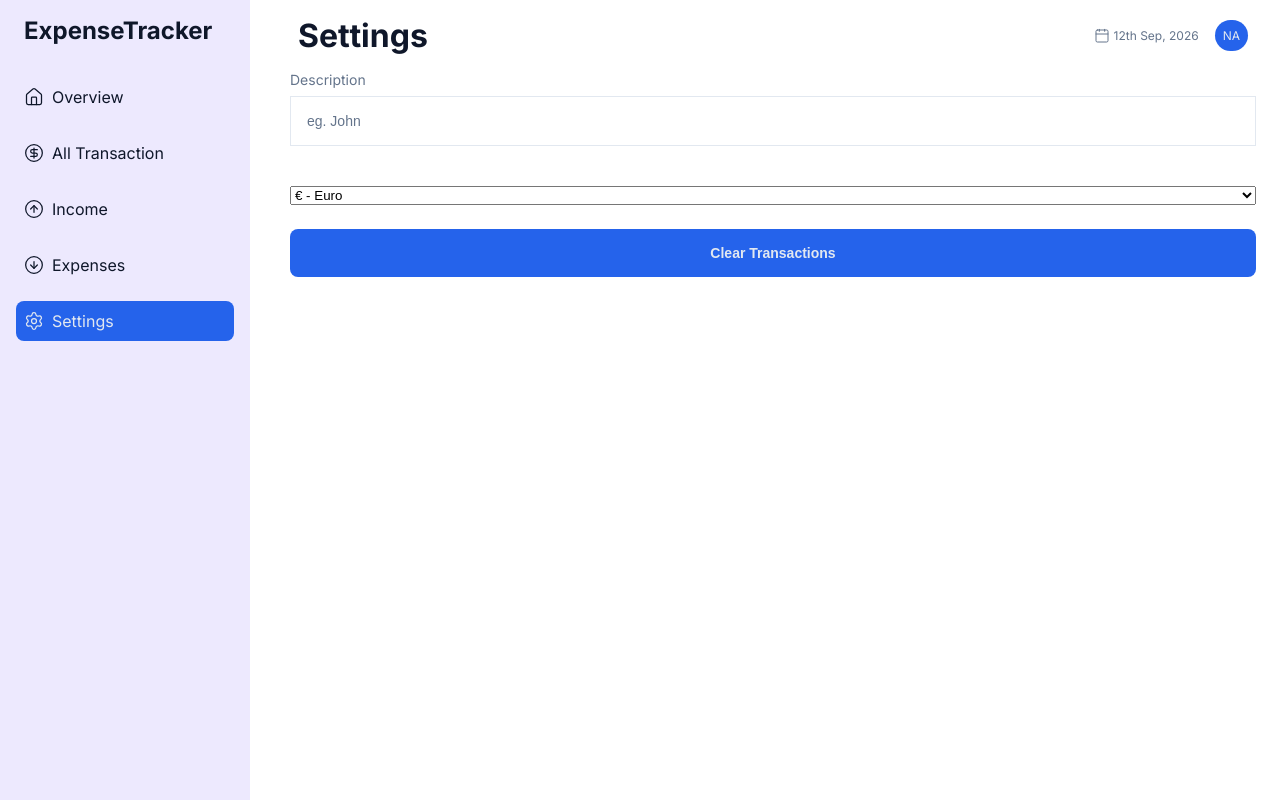
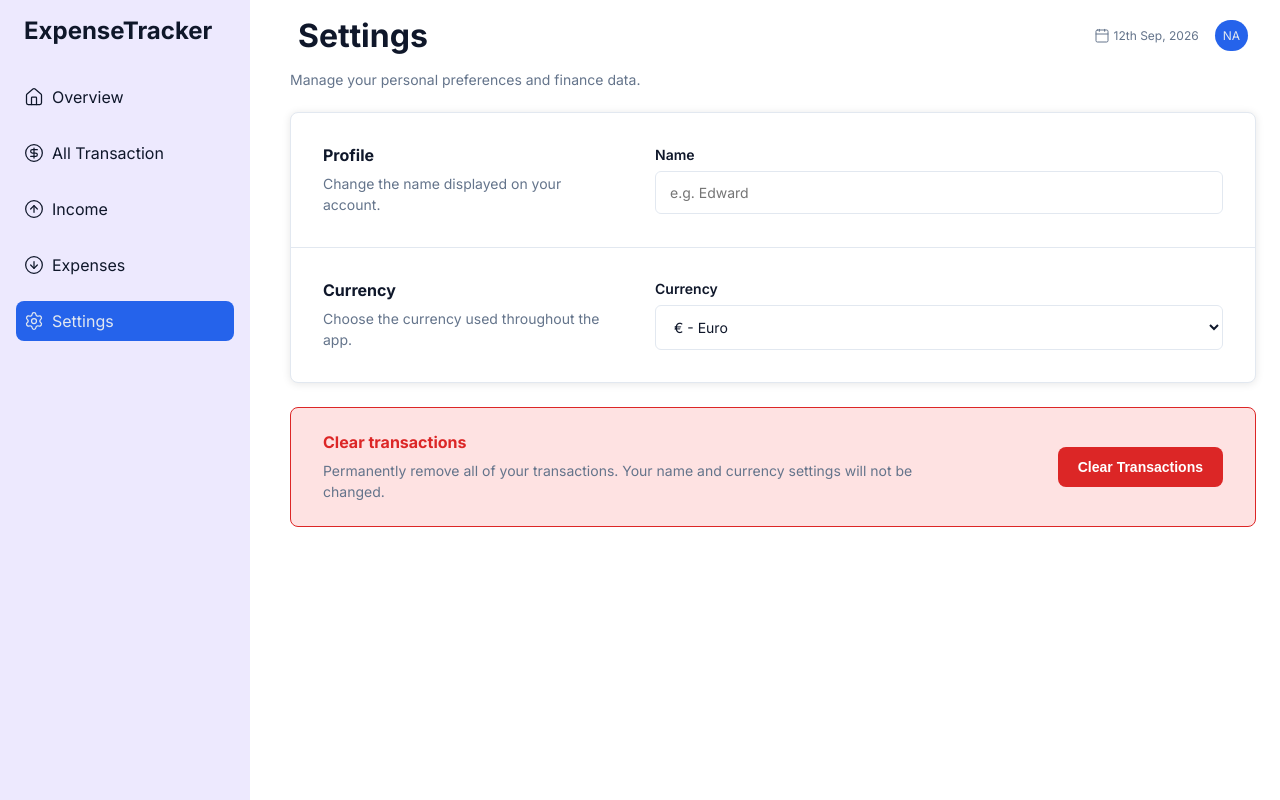
Before and after one commit to edwardshanahan97/expense-tracker, a React (Vite) app: page /settings in a window 1280 px wide. Built offline with nearby package versions, Linux system fonts and the light colour scheme.

Commit message:
style: add and style settings page

```diff
--- a/src/components/Button/Button.css
+++ b/src/components/Button/Button.css
@@ -27,6 +27,16 @@
   width: auto;
 }
 
+.button--danger {
+  background-color: var(--color-expenses);
+  color: #fff;
+}
+
+.button--danger:hover {
+  background-color: var(--color-expenses);
+  filter: opacity(0.9);
+}
+
 @media (min-width: 768px) {
   .button--fixed {
     display: none;
--- /dev/null
+++ b/src/pages/Settings/Settings.css
@@ -0,0 +1,157 @@
+.settings__header {
+  display: flex;
+  flex-direction: column;
+  gap: 0.8rem;
+}
+
+.settings__header p {
+  color: var(--color-text-secondary);
+  font-size: 1.4rem;
+}
+
+/* Settings card */
+
+.settings__card {
+  background-color: #fff;
+  border: 1px solid var(--border-color);
+  border-radius: var(--border-radius);
+  box-shadow: var(--box-shadow);
+  overflow: hidden;
+}
+
+.settings__section {
+  display: grid;
+  gap: 2.4rem;
+  padding: 2.4rem;
+}
+
+.settings__section-info h2 {
+  margin-bottom: 0.8rem;
+
+  color: var(--color-text-primary);
+  font-size: 1.6rem;
+}
+
+.settings__section-info p {
+  color: var(--color-text-secondary);
+  font-size: 1.4rem;
+  line-height: 1.5;
+}
+
+.settings__divider {
+  height: 1px;
+  background-color: var(--border-color);
+}
+
+/* Fields */
+
+.settings__field {
+  display: flex;
+  flex-direction: column;
+  gap: 0.8rem;
+}
+
+.settings__field label {
+  color: var(--color-text-primary);
+  font-size: 1.4rem;
+  font-weight: 600;
+}
+
+.settings__field input,
+.settings__field select {
+  width: 100%;
+  padding: 1.2rem 1.4rem;
+
+  color: var(--color-text-primary);
+  background-color: #fff;
+
+  border: 1px solid var(--border-color);
+  border-radius: 0.6rem;
+
+  font-family: var(--font-family-main);
+  font-size: 1.4rem;
+
+  transition:
+    border-color 0.2s ease,
+    box-shadow 0.2s ease;
+}
+
+.settings__field input:focus,
+.settings__field select:focus {
+  outline: none;
+  border-color: var(--color-primary);
+  box-shadow: 0 0 0 3px var(--color-primary-light);
+}
+
+/* Danger zone */
+
+.settings__danger {
+  display: flex;
+  flex-direction: column;
+  gap: 2rem;
+
+  padding: 2.4rem;
+
+  background-color: var(--color-expenses-light);
+  border: 1px solid var(--color-expenses);
+  border-radius: var(--border-radius);
+}
+
+.settings__danger h2 {
+  margin-bottom: 0.8rem;
+
+  color: var(--color-expenses);
+  font-size: 1.6rem;
+}
+
+.settings__danger p {
+  color: var(--color-text-secondary);
+  font-size: 1.4rem;
+  line-height: 1.5;
+}
+
+/* Danger button */
+
+.button--danger {
+  width: auto;
+  padding: 1.2rem 2rem;
+
+  background-color: var(--color-expenses);
+  color: #fff;
+
+  white-space: nowrap;
+}
+
+.button--danger:hover {
+  filter: brightness(0.85);
+}
+
+/* Desktop */
+
+@media (min-width: 768px) {
+  .settings__section {
+    grid-template-columns: minmax(20rem, 1fr) 2fr;
+    align-items: center;
+
+    gap: 4.8rem;
+    padding: 3.2rem;
+  }
+
+  .settings__danger {
+    flex-direction: row;
+    justify-content: space-between;
+    align-items: center;
+
+    gap: 4rem;
+    padding: 2.4rem 3.2rem;
+  }
+
+  .settings__danger > div {
+    max-width: 60rem;
+  }
+
+  .settings__danger .button {
+    width: auto;
+    flex-shrink: 0;
+  }
+}
--- a/src/pages/Settings/Settings.jsx
+++ b/src/pages/Settings/Settings.jsx
@@ -2,32 +2,65 @@ import { useEffect } from "react";
 import { usePage } from "../../context/PageContext";
 import { useFinance } from "../../context/FinanceContext";
 import Button from "../../components/Button/Button";
+import "./Settings.css";
 
 const Settings = () => {
   const { setCurrentPage } = usePage();
   const { finance, changeName, changeCurrency, clearData } = useFinance();
 
-  useEffect(() => setCurrentPage("settings"));
+  useEffect(() => {
+    setCurrentPage("settings");
+  }, [setCurrentPage]);
+
+  const handleClear = () => {
+    const confirmed = window.confirm(
+      "Are you sure you want to clear all transactions? This cannot be undone.",
+    );
+
+    if (confirmed) {
+      clearData();
+    }
+  };
 
   return (
-    <main>
-      <div className="add-transaction__group">
-        <label className="add-transation__label" htmlFor="name">
-          Description
-        </label>
+    <main className="settings">
+      <div className="settings__header">
+        <p>Manage your personal preferences and finance data.</p>
+      </div>
+
+      <section className="settings__card">
+        <div className="settings__section">
+          <div className="settings__section-info">
+            <h2>Profile</h2>
+            <p>Change the name displayed on your account.</p>
+          </div>
+
+          <div className="settings__field">
+            <label htmlFor="name">Name</label>
 
             <input
               id="name"
               type="text"
-          placeholder="eg. John"
-          className={`add-transaction__input`}
-          name="name"
+              placeholder="e.g. Edward"
+              value={finance.name}
               onChange={(event) => changeName(event.target.value)}
-          value={finance.name}
             />
           </div>
+        </div>
+
+        <div className="settings__divider" />
+
+        <div className="settings__section">
+          <div className="settings__section-info">
+            <h2>Currency</h2>
+            <p>Choose the currency used throughout the app.</p>
+          </div>
+
+          <div className="settings__field">
+            <label htmlFor="currency">Currency</label>
 
             <select
+              id="currency"
               value={finance.currency}
               onChange={(event) => changeCurrency(event.target.value)}
             >
@@ -35,8 +68,25 @@ const Settings = () => {
               <option value="£">£ - Sterling</option>
               <option value="$">$ - Dollar</option>
             </select>
+          </div>
+        </div>
+      </section>
 
-      <Button onClick={clearData} title="Clear Transactions" />
+      <section className="settings__danger">
+        <div>
+          <h2>Clear transactions</h2>
+          <p>
+            Permanently remove all of your transactions. Your name and currency
+            settings will not be changed.
+          </p>
+        </div>
+
+        <Button
+          onClick={handleClear}
+          title="Clear Transactions"
+          className="button--danger"
+        />
+      </section>
     </main>
   );
 };
```
Lines whose indentation alone changed are shown as unchanged.
